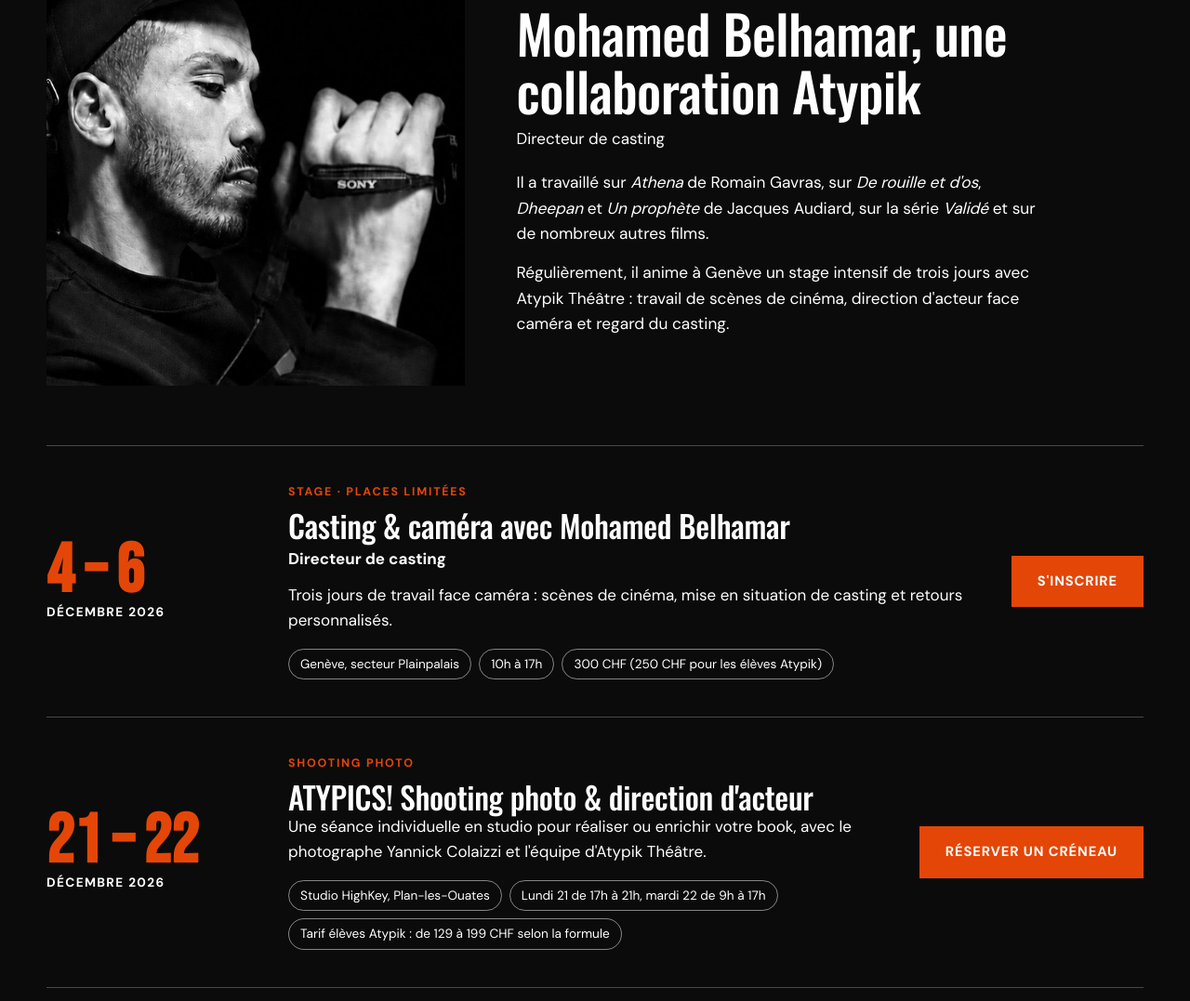
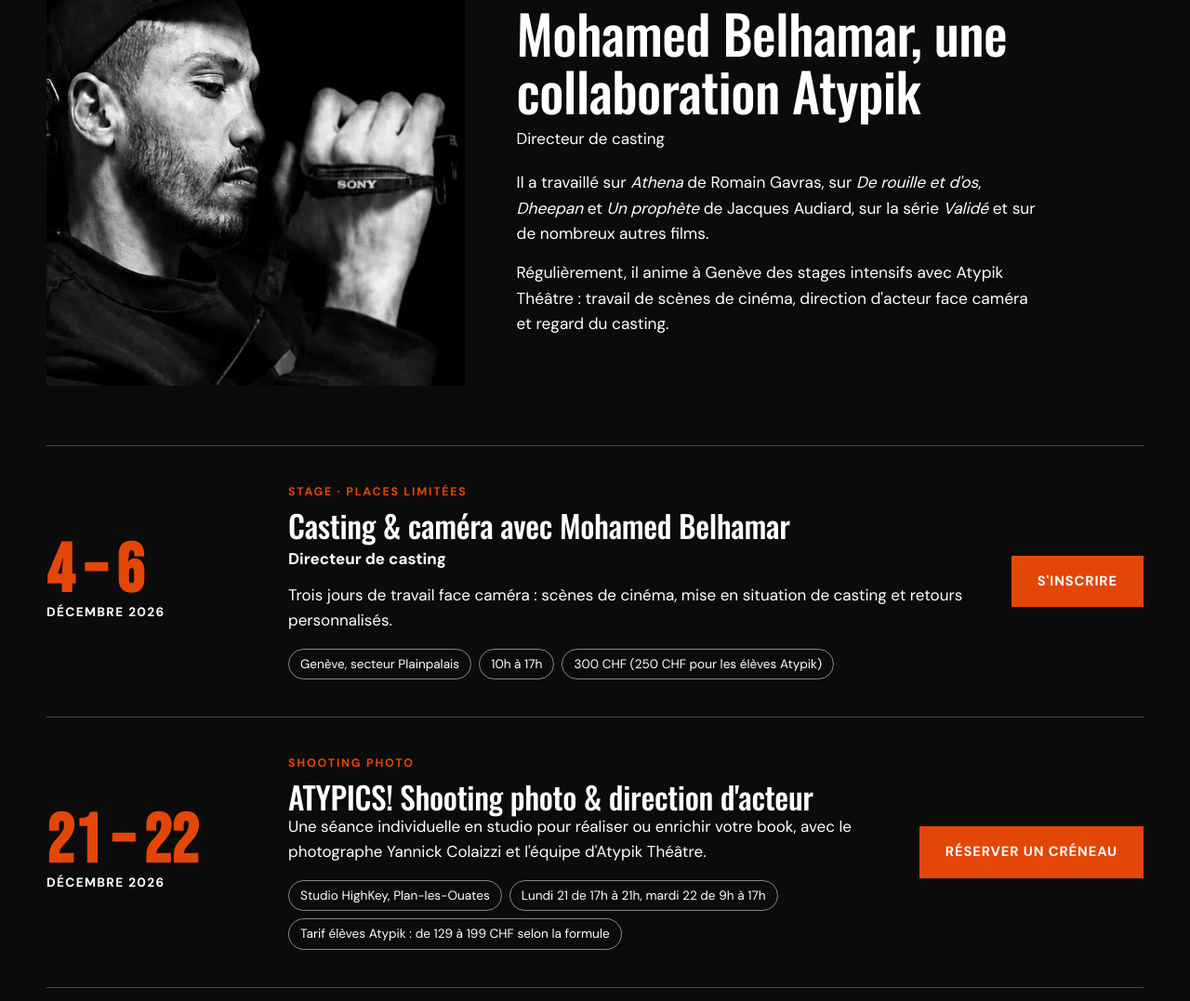
Before and after one commit to thibaudbuild/atypik-theatre, a plain HTML site: page index.html in a window 1280 px wide. Shown: the part 3910-4987 px from the top of the page at 93% size. Drawn offline with nearby package versions, Linux system fonts and the light colour scheme.

Commit message:
Mohamed Belhamar : « des stages intensifs » au lieu de « un stage de trois jours »
Co-Authored-By: Claude Fable 5.2 <noreply@anthropic.com>

```diff
--- a/index.html
+++ b/index.html
@@ -113,7 +113,7 @@
           <h2>Mohamed Belhamar, une collaboration Atypik</h2>
           <p class="role">Directeur de casting</p>
           <p>Il a travaillé sur <em>Athena</em> de Romain Gavras, sur <em>De rouille et d'os</em>, <em>Dheepan</em> et <em>Un prophète</em> de Jacques Audiard, sur la série <em>Validé</em> et sur de nombreux autres films.</p>
-          <p>Régulièrement, il anime à Genève un stage intensif de trois jours avec Atypik Théâtre : travail de scènes de cinéma, direction d'acteur face caméra et regard du casting.</p>
+          <p>Régulièrement, il anime à Genève des stages intensifs avec Atypik Théâtre : travail de scènes de cinéma, direction d'acteur face caméra et regard du casting.</p>
         </div>
       </div>
       <div class="agenda-liste" id="agenda-liste"></div>
```
